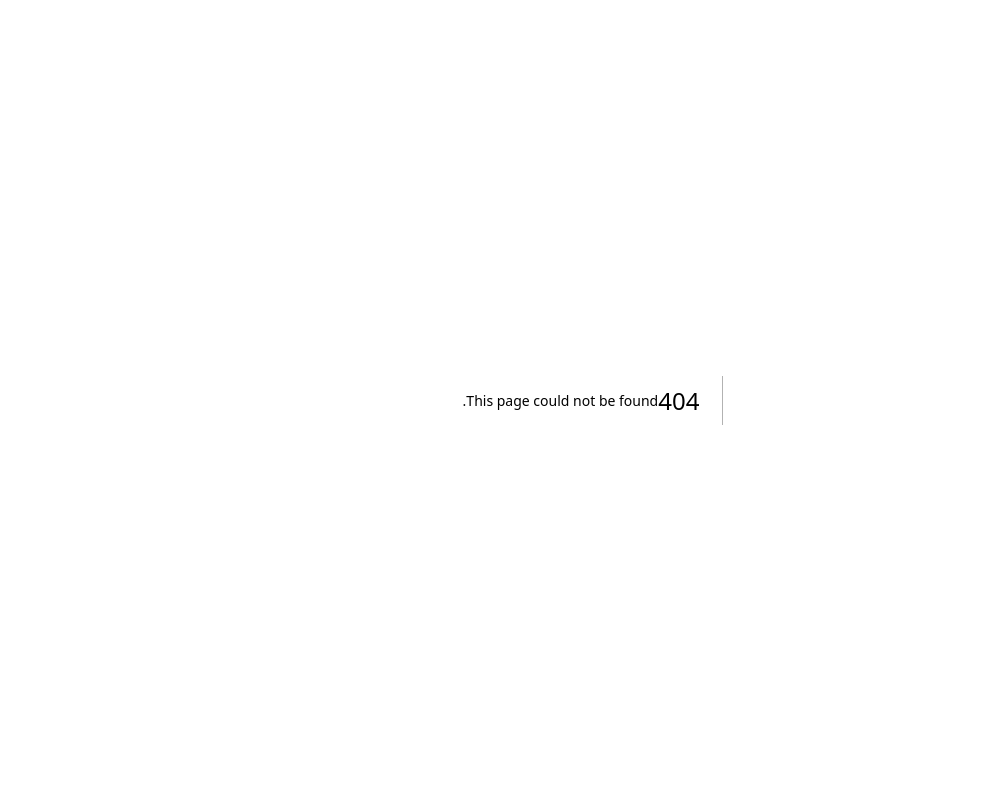
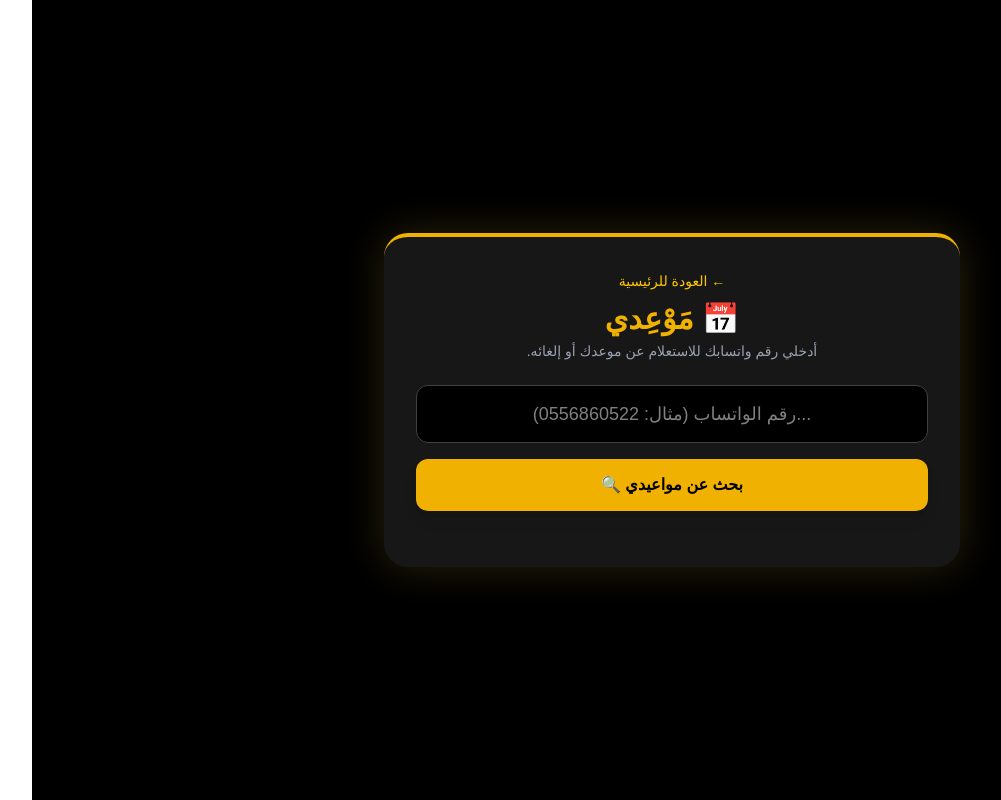
Before and after one commit to GsanMrhj/Reta-NAILS-Booking, a Next.js app: page /my-booking in a window 1280 px wide. Before the commit this address had no page. Shown: the whole page, without its empty margins (79-1080 px from the left). Built offline with nearby package versions, Linux system fonts and the light colour scheme; no server answers.

Commit message:
شششAAAAAAAAAAAAAAA

```diff
--- /dev/null
+++ b/app/my-booking/page.tsx
@@ -0,0 +1,149 @@
+"use client";
+import { useState } from "react";
+import Link from "next/link";
+import { createClient } from "@supabase/supabase-js";
+
+const supabase = createClient(
+  process.env.NEXT_PUBLIC_SUPABASE_URL!,
+  process.env.NEXT_PUBLIC_SUPABASE_ANON_KEY!
+);
+
+export default function MyBookingPage() {
+  const [phone, setPhone] = useState("");
+  const [bookings, setBookings] = useState<any[]>([]);
+  const [searched, setSearched] = useState(false);
+  const [loading, setLoading] = useState(false);
+
+  const formatPhoneNumber = (num: string) => {
+    let cleanNum = num.replace(/\D/g, '');
+    if (cleanNum.startsWith('0')) cleanNum = '972' + cleanNum.substring(1);
+    return cleanNum;
+  };
+
+  const handleSearch = async (e: React.FormEvent) => {
+    e.preventDefault();
+    if (!phone) return alert("الرجاء إدخال رقم الواتساب!");
+
+    setLoading(true);
+    const cleanPhone = formatPhoneNumber(phone);
+
+    const { data: dataBookings } = await supabase
+      .from("bookings")
+      .select("*, available_slots(id, date_time)")
+      .or(`customer_phone.eq.${phone},customer_phone.eq.${cleanPhone}`);
+
+    setBookings(dataBookings || []);
+    setSearched(true);
+    setLoading(false);
+  };
+
+  const handleCancelBooking = async (bookingId: string, slotId: string) => {
+    if (!confirm("هل أنت متأكدة من رغبتك في إلغاء هذا الموعد؟ سيتم إتاحته في النظام فوراً.")) return;
+
+    // 1. حذف الحجز من الجدول
+    const { error: deleteError } = await supabase
+      .from("bookings")
+      .delete()
+      .eq("id", bookingId);
+
+    if (deleteError) {
+      alert("حدث خطأ أثناء إلغاء الموعد.");
+      return;
+    }
+
+    // 2. إعادة إتاحة الدور في الجدول (is_booked = false)
+    if (slotId) {
+      await supabase
+        .from("available_slots")
+        .update({ is_booked: false })
+        .eq("id", slotId);
+    }
+
+    alert("✅ تم إلغاء الموعد بنجاح، وأصبح الدور متاحاً الآن.");
+    setBookings(bookings.filter(b => b.id !== bookingId));
+  };
+
+  return (
+    <main dir="rtl" className="min-h-screen bg-black text-white p-6 flex flex-col items-center justify-center font-sans relative">
+      <div className="bg-neutral-900 p-8 rounded-3xl shadow-[0_0_40px_rgba(212,175,55,0.2)] w-full max-w-xl border-t-4 border-yellow-500 relative z-10">
+
+        <div className="text-center mb-6">
+          <Link href="/" className="text-yellow-400 text-sm hover:underline">← العودة للرئيسية</Link>
+          <h1 className="text-3xl font-bold text-yellow-500 mt-2">📅 مَوْعِدي</h1>
+          <p className="text-gray-400 text-sm mt-1">أدخلي رقم واتسابك للاستعلام عن موعدك أو إلغائه.</p>
+        </div>
+
+        <form onSubmit={handleSearch} className="space-y-4 mb-6">
+          <input
+            type="tel"
+            placeholder="رقم الواتساب (مثال: 0556860522)..."
+            value={phone}
+            onChange={(e) => setPhone(e.target.value)}
+            className="w-full p-3.5 bg-black border border-neutral-700 rounded-xl text-white outline-none focus:border-yellow-500 text-center text-lg"
+          />
+          <button
+            type="submit"
+            disabled={loading}
+            className="w-full bg-yellow-500 hover:bg-yellow-400 text-black font-extrabold py-3.5 rounded-xl shadow-lg transition-all"
+          >
+            {loading ? "جاري البحث... ⏳" : "بحث عن مواعيدي 🔍"}
+          </button>
+        </form>
+
+        {searched && (
+          <div className="space-y-4">
+            {bookings.length === 0 ? (
+              <div className="bg-black border border-neutral-800 p-6 rounded-2xl text-center">
+                <p className="text-3xl mb-2">🌸</p>
+                <p className="text-yellow-400 font-bold text-lg mb-1">ليس لديك حجوزات نشطة</p>
+                <p className="text-gray-400 text-sm">لا توجد أي مواعيد مسجلة بهذا الرقم حالياً.</p>
+              </div>
+            ) : (
+              <div>
+                <h2 className="text-lg font-semibold text-yellow-400 mb-3">حجوزاتك الحالية:</h2>
+                <div className="space-y-3">
+                  {bookings.map(b => {
+                    const slotTime = b.available_slots?.date_time || "";
+                    const datePart = slotTime.split('T')[0] || "";
+                    const timePart = slotTime.split('T')[1]?.substring(0, 5) || "";
+
+                    return (
+                      <div key={b.id} className="bg-black border border-yellow-500/40 p-5 rounded-2xl flex flex-col gap-3">
+                        <div className="flex justify-between items-start">
+                          <div>
+                            <span className="text-gray-400 text-xs block mb-1">اسم الزبونة:</span>
+                            <p className="font-bold text-white text-lg">{b.customer_name}</p>
+                          </div>
+                          <span className="bg-yellow-500 text-black text-xs font-extrabold px-3 py-1 rounded-full">مؤكد ✅</span>
+                        </div>
+
+                        <div className="grid grid-cols-2 gap-2 bg-neutral-900 p-3 rounded-xl border border-neutral-800 text-sm">
+                          <div>
+                            <span className="text-gray-500 text-xs block">التاريخ والوقت:</span>
+                            <span className="font-bold text-white" dir="ltr">{datePart} {timePart}</span>
+                          </div>
+                          <div>
+                            <span className="text-gray-500 text-xs block">الخدمة المختارة:</span>
+                            <span className="font-bold text-yellow-400">{b.service_name}</span>
+                          </div>
+                        </div>
+
+                        <button
+                          onClick={() => handleCancelBooking(b.id, b.slot_id)}
+                          className="w-full bg-red-950 hover:bg-red-900 text-red-400 font-bold py-2.5 rounded-xl border border-red-500/30 text-sm transition-all"
+                        >
+                          إلغاء الموعد وإتاحته للآخرين ❌
+                        </button>
+                      </div>
+                    );
+                  })}
+                </div>
+              </div>
+            )}
+          </div>
+        )}
+
+      </div>
+    </main>
+  );
+}
--- a/app/page.tsx
+++ b/app/page.tsx
@@ -97,14 +97,22 @@ export default function Home() {
         <div className="space-y-3">
           <Link
             href="/booking"
-            className="inline-block w-full bg-gradient-to-r from-yellow-600 via-yellow-500 to-yellow-600 hover:from-yellow-500 hover:to-yellow-400 text-black font-extrabold text-xl py-4 px-8 rounded-2xl transition-all shadow-[0_0_25px_rgba(212,175,55,0.4)] hover:scale-[1.02]"
+            className="block w-full bg-gradient-to-r from-yellow-600 via-yellow-500 to-yellow-600 hover:from-yellow-500 hover:to-yellow-400 text-black font-extrabold text-xl py-4 px-8 rounded-2xl transition-all shadow-[0_0_25px_rgba(212,175,55,0.4)] hover:scale-[1.02]"
           >
             🎀 احجزي دوركِ 🎀
           </Link>
 
+          {/* زر مَوْعِدي الجديد */}
+          <Link
+            href="/my-booking"
+            className="block w-full bg-neutral-800 hover:bg-neutral-700 text-yellow-400 border border-yellow-500/40 font-bold text-lg py-3 px-8 rounded-2xl transition-all text-center"
+          >
+            📅 مَوْعِدي (استعلام / إلغاء)
+          </Link>
+
           <Link
             href="/services"
-            className="inline-block w-full bg-neutral-800 hover:bg-neutral-700 text-yellow-400 border border-yellow-500/40 font-bold text-lg py-3 px-8 rounded-2xl transition-all"
+            className="block w-full bg-neutral-800 hover:bg-neutral-700 text-yellow-400 border border-yellow-500/40 font-bold text-lg py-3 px-8 rounded-2xl transition-all"
           >
             📋 قائمة الخدمات والأسعار
           </Link>
@@ -113,13 +121,12 @@ export default function Home() {
 
       {/* معرض أعمال ريتا المتحرك (Moving Gallery Carousel) */}
       <div className="relative z-10 w-full max-w-6xl mx-auto mt-8 mb-16 overflow-hidden">
-        <h2 className="text-3xl font-bold text-center text-yellow-400 mb-8 font-serif">📸 معرض أعمال ريتا </h2>
+        <h2 className="text-3xl font-bold text-center text-yellow-400 mb-8 font-serif">📸 معرض أعمال ريتا الملكية</h2>
         {galleryImages.length === 0 ? (
           <p className="text-gray-500 text-center">قريباً سيتم رفع أحدث صور الأظافر هنا ✨</p>
         ) : (
           <div className="overflow-hidden w-full relative py-4">
             <div className="animate-marquee flex gap-6">
-              {/* نكرر الصور مرتين لضمان استمرارية الحركة بدون توقف */}
               {[...galleryImages, ...galleryImages].map((item, index) => (
                 <div key={index} className="w-72 h-80 bg-neutral-900 border border-yellow-500/30 rounded-2xl overflow-hidden shadow-2xl flex-shrink-0">
                   <img src={item.image_url} alt="Nail Work" className="w-full h-full object-cover" />
@@ -142,7 +149,7 @@ export default function Home() {
           💬
         </a>
         <a
-          href="https://instagram.com/reta.nails.1"
+          href="https://instagram.com/retanails"
           target="_blank"
           rel="noopener noreferrer"
           className="w-14 h-14 bg-gradient-to-tr from-yellow-500 via-pink-600 to-purple-700 hover:opacity-90 text-white rounded-full flex items-center justify-center shadow-2xl transition-transform hover:scale-110 text-2xl"
```
